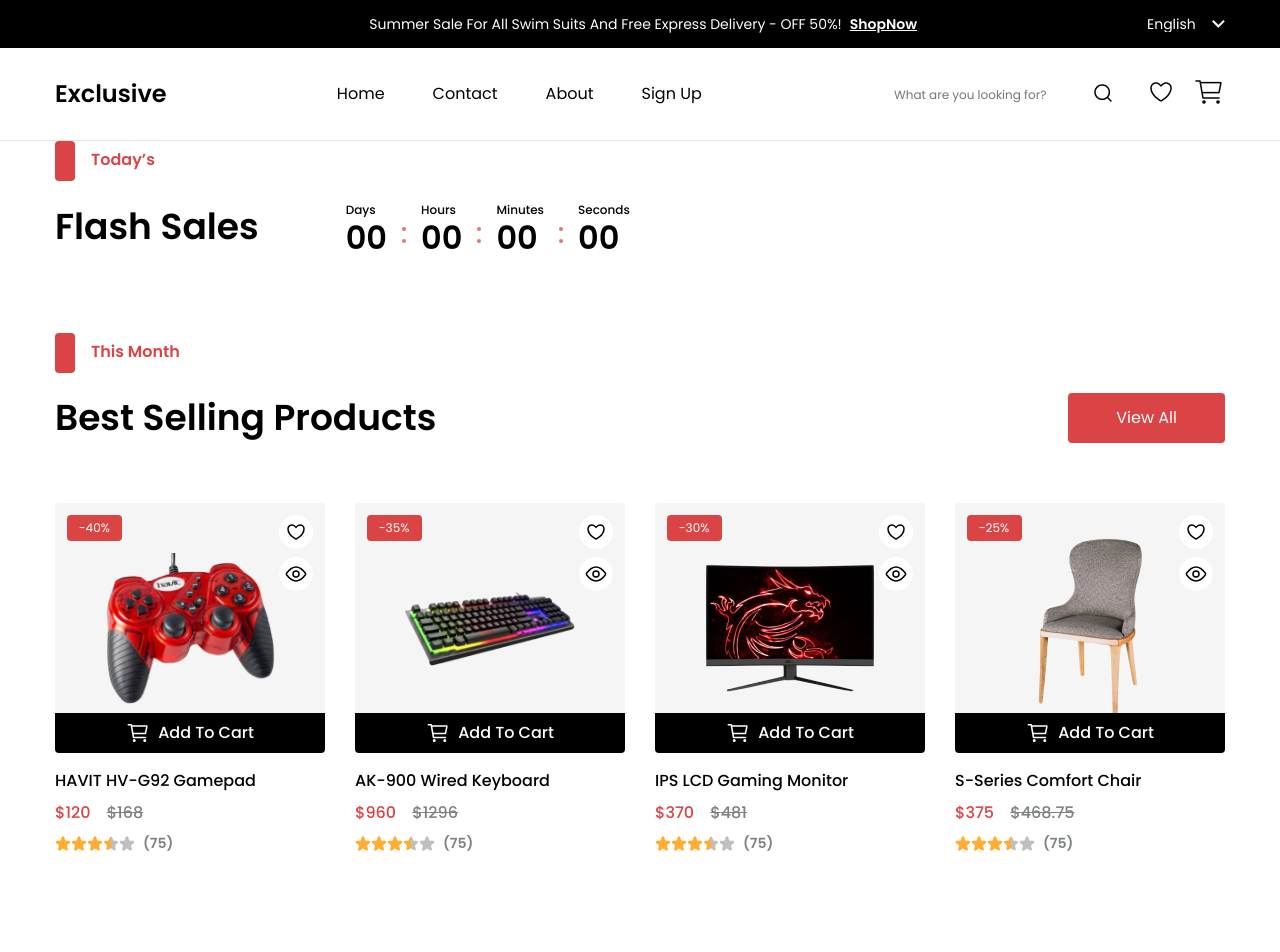
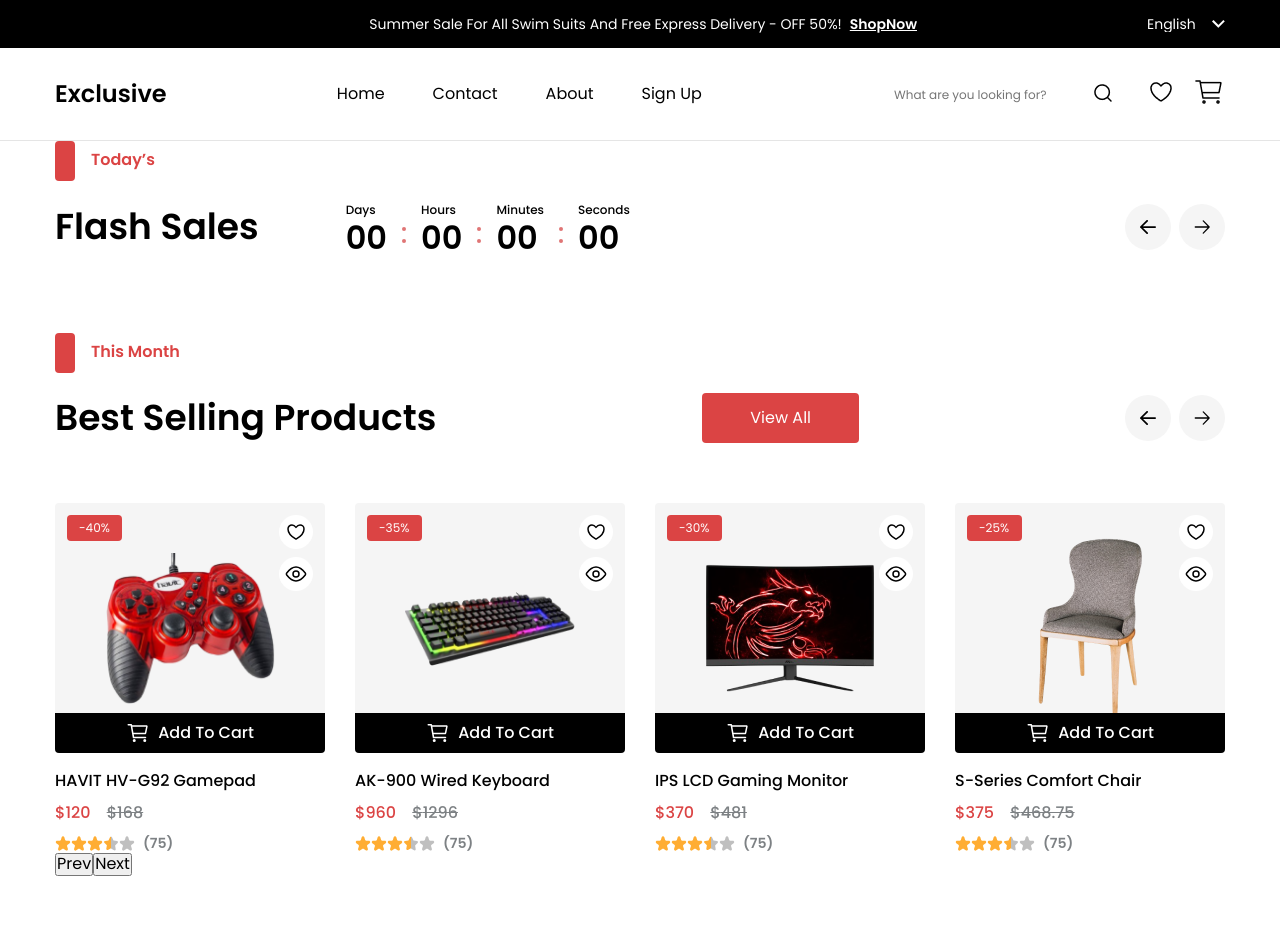
Before and after one commit to YaroslavFd/TechnoShop, a React (Create React App) app: page / in a window 1280 px wide. Shown: the top 952 px of the page. Built offline with nearby package versions, Linux system fonts and the light colour scheme.

Commit message:
add ProductSlider

```diff
--- /dev/null
+++ b/src/components/Context/index.js
@@ -0,0 +1,3 @@
+import React from 'react';
+
+export const Context = React.createContext();
--- a/src/components/ProductsList/styles.css
+++ b/src/components/ProductsList/styles.css
@@ -1,4 +1,5 @@
 .products-list {
-    display: flex;
-    justify-content: space-between;
+  display: flex;
+  /* justify-content: space-between; */
+  column-gap: 30px;
 }
--- /dev/null
+++ b/src/components/ProductsSlider/index.jsx
@@ -0,0 +1,40 @@
+import React, { useState } from 'react';
+
+import { Context } from '../Context';
+
+import './style.css';
+
+const ProductsSlider = ({ children }) => {
+  const [currentSlide, setCurrentSlide] = useState(0);
+  const numSlides = children.props.products.length;
+
+  const handleNextSlide = () =>
+    setCurrentSlide((prevSlide) => (prevSlide + 1) % numSlides);
+
+  const handlePrevSlide = () =>
+    setCurrentSlide((prevSlide) => (prevSlide - 1 + numSlides) % numSlides);
+
+  return (
+    <Context.Provider value={{ handleNextSlide, handlePrevSlide }}>
+      <div className="window">
+        <div
+          className="window-wrapper"
+          style={{
+            transform: `translateX(-${currentSlide * 300}px)`,
+            transition: 'transform 0.5s ease-in-out',
+          }}
+        >
+          {children}
+        </div>
+        <button className="prevBtn" onClick={handlePrevSlide}>
+          Prev
+        </button>
+        <button className="nextBtn" onClick={handleNextSlide}>
+          Next
+        </button>
+      </div>
+    </Context.Provider>
+  );
+};
+
+export default ProductsSlider;
--- /dev/null
+++ b/src/components/ProductsSlider/style.css
@@ -0,0 +1,4 @@
+.window {
+  max-width: 1170px;
+  overflow: hidden;
+}
--- /dev/null
+++ b/src/components/UI/SliderArrows/index.jsx
@@ -0,0 +1,16 @@
+import './styles.css';
+
+const SliderArrows = ({ prevSlide, nextSlide }) => {
+  return (
+    <div className="section__block_right">
+      <div onClick={prevSlide} className="section__arrows">
+        <img src="/img/icons/section-arrow-left.svg" alt="arrow left" />
+      </div>
+      <div onClick={nextSlide} className="section__arrows">
+        <img src="/img/icons/section-arrow-right.svg" alt="arrow right" />
+      </div>
+    </div>
+  );
+};
+
+export default SliderArrows;
--- /dev/null
+++ b/src/components/UI/SliderArrows/styles.css
@@ -0,0 +1,24 @@
+.section__block_right {
+  display: flex;
+  gap: 8px;
+}
+
+.section__block_right img {
+  height: 14px;
+}
+
+.section__arrows {
+  width: 46px;
+  height: 46px;
+  display: flex;
+  justify-content: center;
+  align-items: center;
+  background-color: rgba(245, 245, 245, 1);
+  border-radius: 50%;
+  cursor: pointer;
+}
+
+.section__arrows:hover {
+  background-color: #eae7e7;
+  transition: 0.5s ease-out;
+}
--- a/src/containers/Section/index.jsx
+++ b/src/containers/Section/index.jsx
@@ -1,4 +1,8 @@
+import React, { useContext } from 'react';
+
+import { Context } from '../../components/Context';
 import CountdownTimer from '../../components/CountdownTimer';
+import SliderArrows from '../../components/UI/SliderArrows';
 
 import './styles.css';
 
@@ -10,6 +14,8 @@
   withTimer,
   btnClick,
 }) => {
+  // const { handleNextSlide, handlePrevSlide } = useContext(Context);
+
   return (
     <section className={className}>
       <div className="container">
@@ -31,6 +37,10 @@
               View All
             </button>
           )}
+          <SliderArrows
+          // prevSlide={handlePrevSlide}
+          // nextSlide={handleNextSlide}
+          />
         </div>
         {children}
       </div>
--- a/src/data/products.js
+++ b/src/data/products.js
@@ -27,4 +27,25 @@
     discount: 25,
     img: '/img/products/4.png',
   },
+  {
+    id: 5,
+    title: 'S-Series Comfort Chair',
+    price: 375,
+    discount: 25,
+    img: '/img/products/4.png',
+  },
+  {
+    id: 6,
+    title: 'S-Series Comfort Chair',
+    price: 375,
+    discount: 25,
+    img: '/img/products/4.png',
+  },
+  {
+    id: 7,
+    title: 'S-Series Comfort Chair',
+    price: 375,
+    discount: 25,
+    img: '/img/products/4.png',
+  },
 ];
--- a/src/pages/Home.jsx
+++ b/src/pages/Home.jsx
@@ -1,4 +1,5 @@
 import { ProductsList } from '../components/ProductsList';
+import ProductsSlider from '../components/ProductsSlider';
 import { Section } from '../containers/Section';
 import { PRODUCTS } from '../data/products';
 
@@ -19,7 +20,9 @@
         subtitle="Best Selling Products"
         btnClick={() => {}}
       >
-        <ProductsList products={PRODUCTS} />
+        <ProductsSlider>
+          <ProductsList products={PRODUCTS} />
+        </ProductsSlider>
       </Section>
     </>
   );
```
